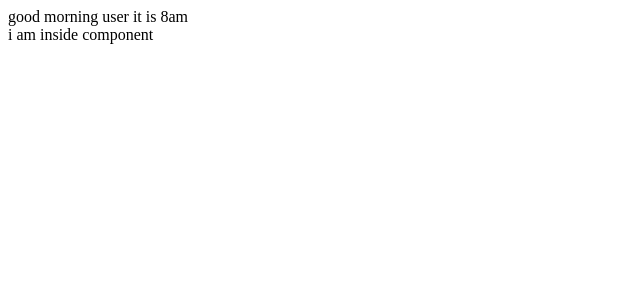
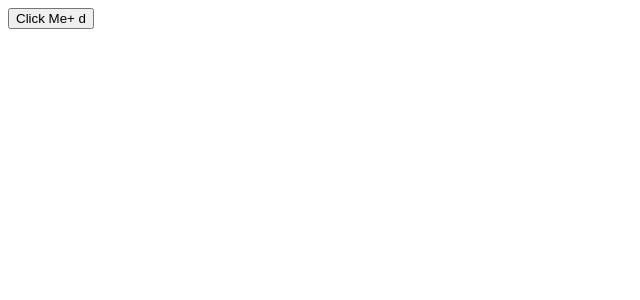
Before and after one commit to Jangalanagababu42/React_Yatra, a React app: page / in a window 1280 px wide. Shown: the top 300 px of the page, without its empty margins (0-640 px from the left). Built offline with nearby package versions, Linux system fonts and the light colour scheme.

Commit message:
feat:Module:5--props&children

```diff
--- /dev/null
+++ b/src/App.js
@@ -0,0 +1,14 @@
+import React from "react";
+import Button from "./Button";
+
+function App() {
+  const handleClickAction = () => console.log("i was clicked from parent");
+
+  return (
+    <Button data={{ a: { b: { c: "d" } } }} clickAction={handleClickAction}>
+      Click Me
+    </Button>
+  );
+}
+
+export default App;
--- /dev/null
+++ b/src/Button.js
@@ -0,0 +1,15 @@
+import React from "react";
+
+function Button(props) {
+  console.log(props);
+  const { children, clickAction, data } = props;
+  const handleClick = () => clickAction?.();
+
+  return (
+    <button onClick={handleClick}>
+      {children}+ {data?.a?.b?.c}
+    </button>
+  );
+}
+
+export default Button;
--- a/src/index.js
+++ b/src/index.js
@@ -1,24 +1,6 @@
 import React from "react";
 import ReactDOM from "react-dom/client";
+import App from "./App";
 
-const isMorning = true;
-const morningText = "good morning user";
-const nightText = "good night user";
-
-const handleClick = (state) => {
-  console.log("i was clicked ", state);
-};
-const morningElement = (
-  <div>
-    {morningText} <span onClick={() => handleClick(isMorning)}>it is 8am</span>
-  </div>
-);
-
-const eveningElement = <div>{nightText} it is 12am</div>;
-const greetingElement = isMorning ? morningElement : eveningElement;
-
-const GreetingComponent = () => <>{greetingElement} i am inside component</>;
-
-console.log(GreetingComponent);
 const root = ReactDOM.createRoot(document.getElementById("root"));
-root.render(<GreetingComponent />);
+root.render(<App />);
```
